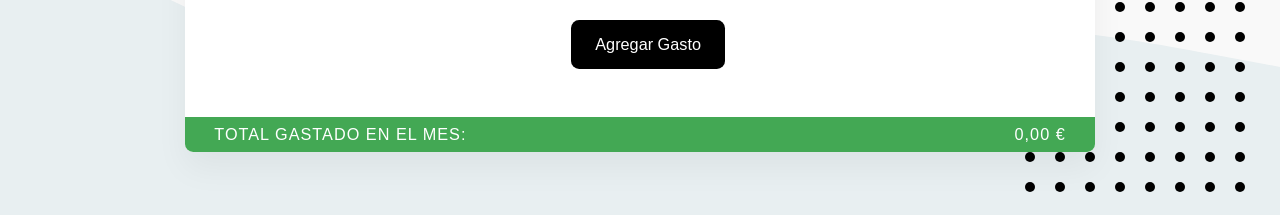
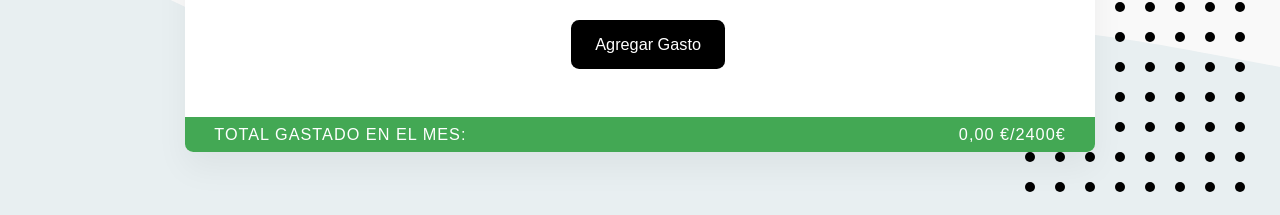
Before and after one commit to ismaelfonsecacid/gastos-mes-app, a React (Create React App) app: page /lista in a window 1280 px wide. Shown: the part 573-788 px from the top of the page. Built offline with nearby package versions, Linux system fonts and the light colour scheme; no server answers; the database is empty; sample sign-in values are in the browser's storage; what webfontloader would draw is missing.

Commit message:
update color

```diff
--- a/src/componentes/BarraTotalGastado.jsx
+++ b/src/componentes/BarraTotalGastado.jsx
@@ -6,10 +6,11 @@ import { useTotalDelMes } from '../contextos/TotalGastadoEnElMesContext';
 
 
 export default function BarraTotalGastado() {
-  const {total} = useTotalDelMes()
+  const {total} = useTotalDelMes();
+  const compartido = 2400;
 
-    const BarraTotal = styled.div`
-    background: ${theme.verde};
+  const BarraTotal = styled.div`
+    background: ${total >= compartido ? "red" : theme.verde};
     font-size: 1.25rem; /* 20px */
     letter-spacing: 1px;
     font-weight: 500;
@@ -21,15 +22,15 @@ export default function BarraTotalGastado() {
     align-items: center;
 
     @media(max-width: 31.25rem) { /* 500px */
-        flex-direction: column;
-        font-size: 14px;
+      flex-direction: column;
+      font-size: 14px;
     }
-`;
+  `;
 
   return (
     <BarraTotal>
-        <p>Total Gastado en el mes:</p>
-        <p>{formatearCantidad(total)}</p>
+      <p>Total Gastado en el mes:</p>
+      <p>{formatearCantidad(total)}/{compartido}€</p>
     </BarraTotal>
-  )
+  );
 }
--- a/src/index.js
+++ b/src/index.js
@@ -10,12 +10,12 @@ import GastosPorCategoria from "./componentes/GastosPorCategoria";
 import InicioSesion from "./componentes/InicioSesion";
 import ListaDeGastos from "./componentes/ListaDeGastos";
 import RegistroUsuarios from "./componentes/RegistroUsuarios";
-import favicon from "./imagenes/logo.png";
 import Fondo from "./elementos/Fondo";
 import { AuthProvider } from "./contextos/AuthContext";
 import RutaPrivada from "./componentes/RutaPrivada";
 import { TotalGastadoProvider } from "./contextos/TotalGastadoEnElMesContext";
 import WebFont from 'webfontloader'
+import favicon from './imagenes/logo.png';
 
 
 WebFont.load({
@@ -27,9 +27,12 @@ WebFont.load({
 const root = ReactDOM.createRoot(document.getElementById("root"));
 root.render(
   <>
+
     <Helmet>
-      <link rel="shortcut icon" href={favicon} type="image/x-icon" />
-    </Helmet>
+			<link rel="shortcut icon" href={favicon} type="image/x-icon"/>
+      <link rel="shortcut icon" href="./favicon.ico" type="image/x-icon"></link>
+		</Helmet>
+
     <AuthProvider>
       <TotalGastadoProvider>
         <BrowserRouter>
```
